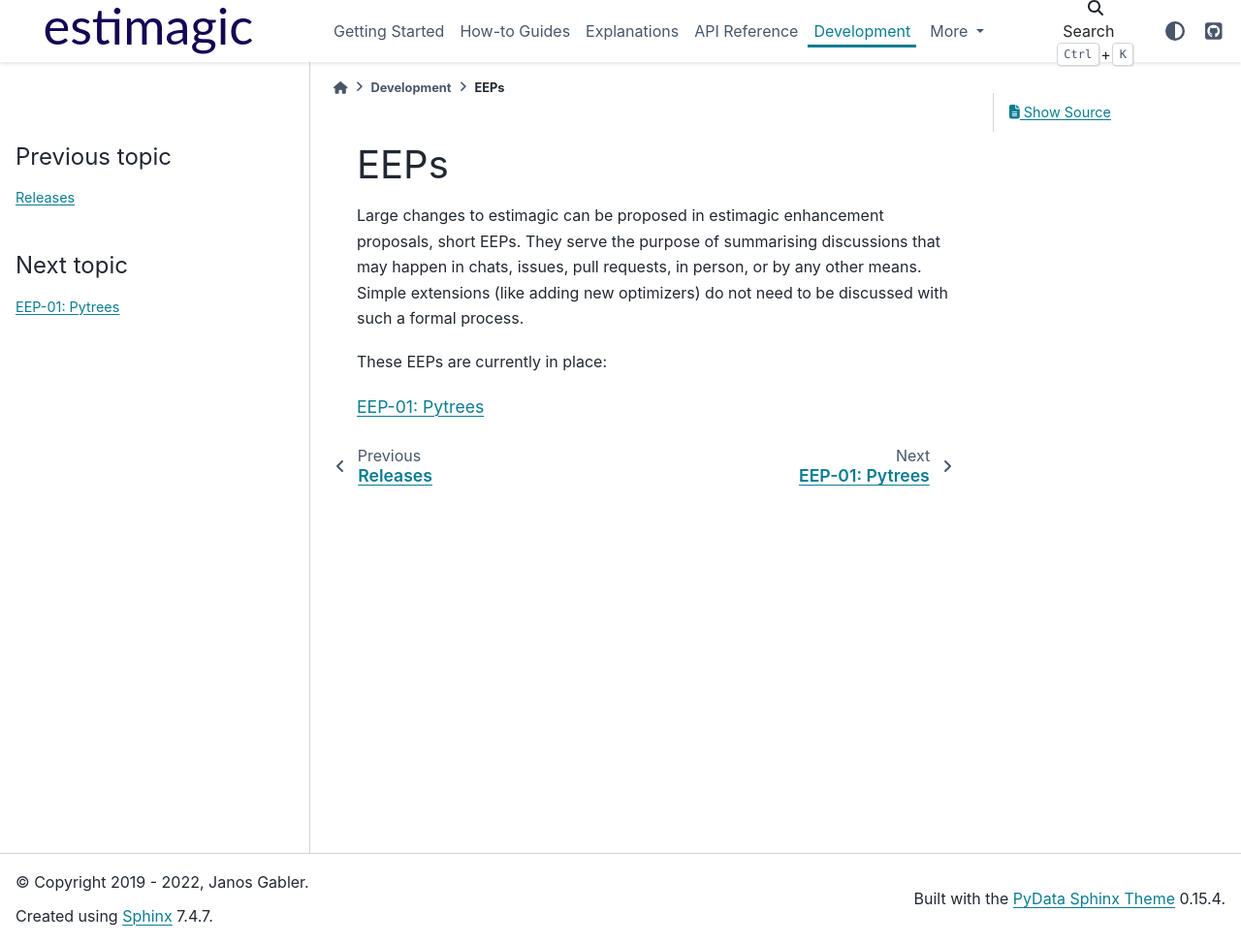
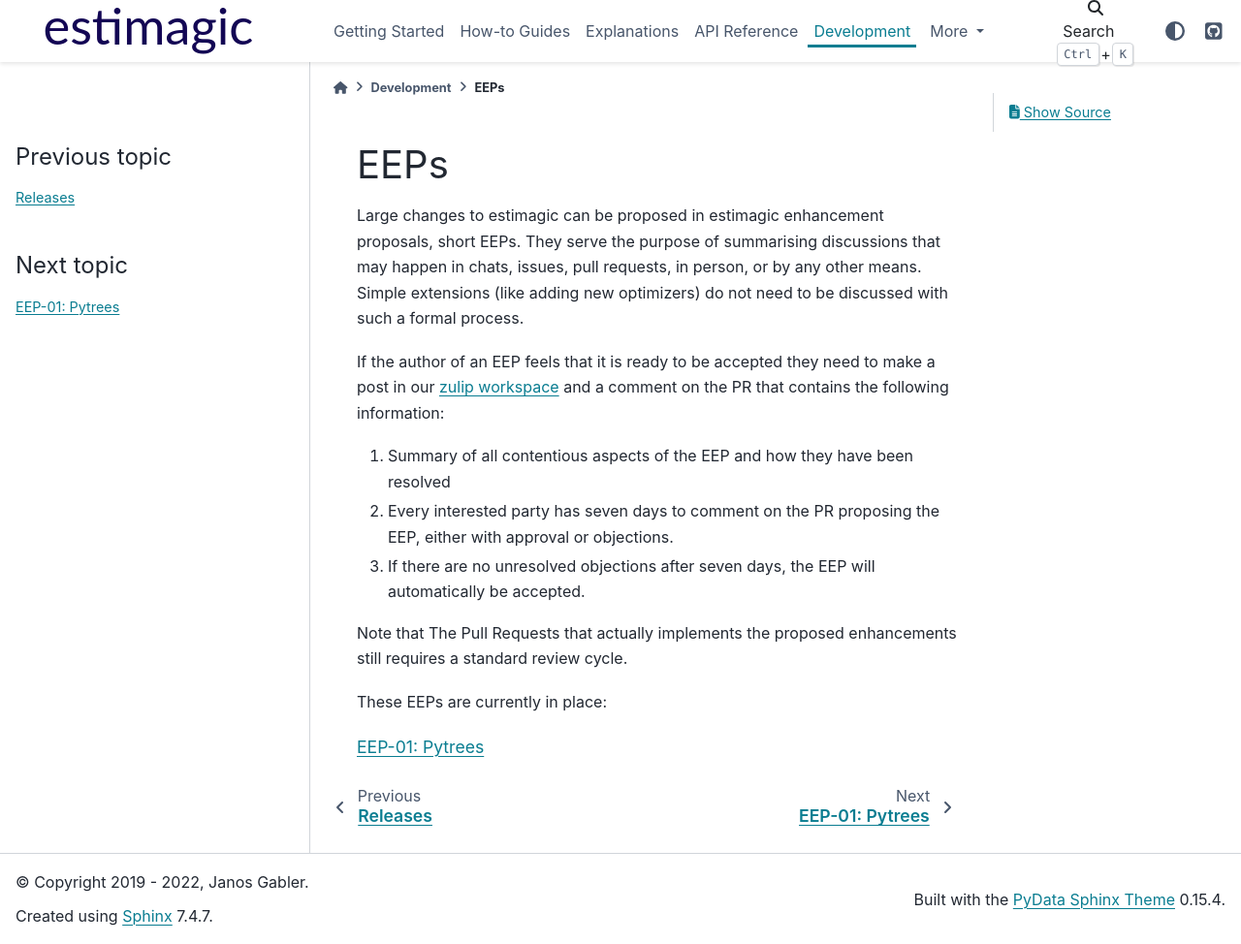
Before and after one commit to optimagic-dev/optimagic, a Sphinx documentation site: the page built from docs/source/development/eeps.rst, in a window 1280 px wide and 974 px high. Shown: the whole window at 97% size. Built offline with Sphinx 7.4.7 and the PyData theme 0.15.4, drawn with Linux system fonts in a browser that asks for light colours; pages that are not in the unit, such as notebooks, are missing from menus.

Commit message:
Add info about EEP acceptance.

```diff
--- a/docs/source/development/eeps.rst
+++ b/docs/source/development/eeps.rst
@@ -9,6 +9,19 @@ that may happen in chats, issues, pull requests, in person, or by any other mean
 Simple extensions (like adding new optimizers) do not need to be discussed with such
 a formal process.
 
+If the author of an EEP feels that it is ready to be accepted they need to make a
+post in our `zulip workspace <https://ose.zulipchat.com>`_ and a comment on the PR that
+contains the following information:
+
+1. Summary of all contentious aspects of the EEP and how they have been resolved
+2. Every interested party has seven days to comment on the PR proposing the EEP,
+   either with approval or objections.
+3. If there are no unresolved objections after seven days, the EEP will automatically
+   be accepted.
+
+Note that The Pull Requests that actually implements the proposed enhancements still
+requires a standard review cycle.
+
 
 These EEPs are currently in place:
 
```
